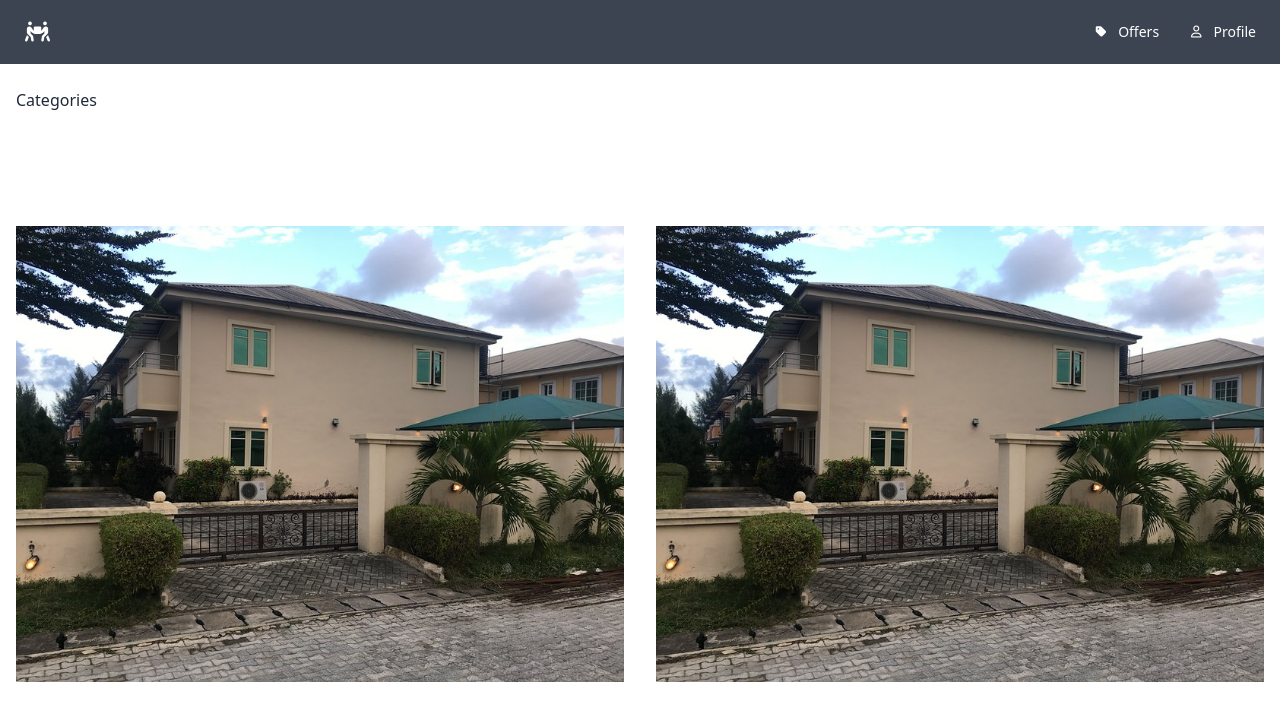
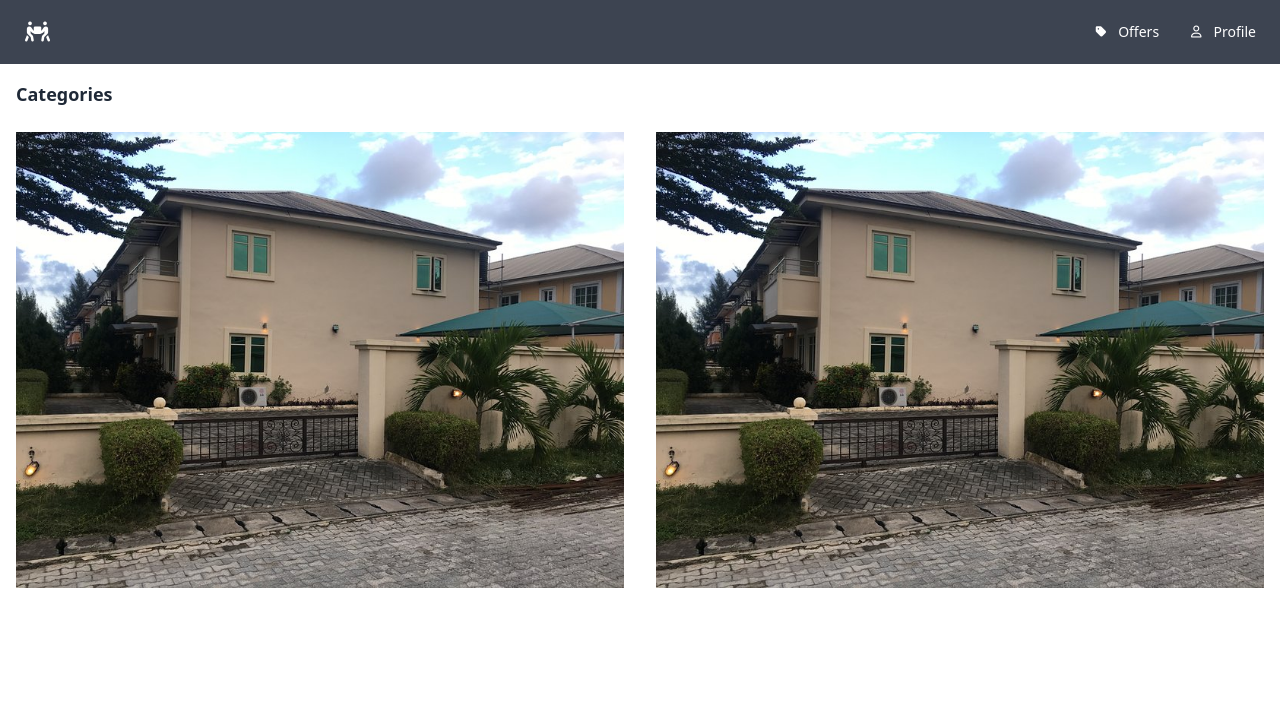
Before and after one commit to josephe44/make-we-share, a React (Create React App) app: page / in a window 1280 px wide. Shown: the top 720 px of the page. Built offline with nearby package versions, Linux system fonts and the light colour scheme; no server answers; the database is empty.

Commit message:
added home slide feature

```diff
--- a/src/Pages/Home.jsx
+++ b/src/Pages/Home.jsx
@@ -1,6 +1,7 @@
 import { useState, useEffect } from 'react'
 import { getAuth } from 'firebase/auth'
 import { Link } from 'react-router-dom'
+import HomeSlider from '../components/HomeSlider'
 import HouseIamge1 from '../assets/house-image/houseImage1.jpg'
 import HouseIamge4 from '../assets/house-image/houseImage4.jpg'
 
@@ -16,28 +17,38 @@ function Home() {
   return (
     <>
       <div className="container mx-auto">
-        <h1 className="ml-4 mt-6">Categories</h1>
-        <div className="grid grid-cols-2 gap-8 items-center mr-4 ml-4">
-          <div className="card h-1/2">
-            <Link to="/category/rent" clasName="card-body">
+        <div className="mx-4">
+          <HomeSlider />
+          <p className="font-bold text-lg my-4">Categories</p>
+          <div className="grid grid-cols-2 gap-8 items-center">
+            <div className="mt-2">
+              <div className="card lg:h-44 md:h-36 sm:h-20">
+                <Link to="/category/rent">
+                  <figure>
                     <img
                       className="w-full h-full"
                       src={HouseIamge4}
                       alt="houseImage"
                     />
+                  </figure>
                 </Link>
               </div>
-          <div className="card h-1/2">
-            <Link to="/category/share" clasName="card-body">
+              <p className="text-md font-normal my-2">Place for Rent</p>
+            </div>
+            <div className="mt-2">
+              <div className="card lg:h-44 md:h-36 sm:h-20">
+                <Link to="/category/share">
+                  <figure>
                     <img
                       className="w-full h-full"
                       src={HouseIamge4}
                       alt="houseImage"
                     />
+                  </figure>
                 </Link>
-            {/* <div className="card-title">
-              <h1 className="font-normal text-sm mt-2 ml-4">House For Share</h1>
-            </div> */}
+              </div>
+              <p className="text-md font-normal my-2">Places for share</p>
+            </div>
           </div>
         </div>
       </div>
--- /dev/null
+++ b/src/components/HomeSlider.jsx
@@ -0,0 +1,79 @@
+import { useState, useEffect } from 'react'
+import { useNavigate } from 'react-router-dom'
+import { collection, getDocs, query, orderBy, limit } from 'firebase/firestore'
+import { Swiper, SwiperSlide } from 'swiper/react'
+import { Navigation, Pagination, Scrollbar, A11y } from 'swiper'
+import { db } from '../firebase.config'
+import Spinner from './Spinner'
+import 'swiper/css/bundle'
+
+function HomeSlider() {
+  const [listings, setListings] = useState(null)
+  const [loading, setLoading] = useState(true)
+
+  const navigate = useNavigate()
+
+  useEffect(() => {
+    const fetchListings = async () => {
+      const listingRef = collection(db, 'listings')
+      const q = query(listingRef, orderBy('timestamp', 'desc'), limit(5))
+      const querySnap = await getDocs(q)
+
+      let listings = []
+
+      querySnap.forEach((doc) => {
+        return listings.push({
+          id: doc.id,
+          data: doc.data(),
+        })
+      })
+      setListings(listings)
+      setLoading(false)
+    }
+    fetchListings()
+  }, [])
+
+  if (loading) {
+    return <Spinner />
+  }
+
+  if (listings.length === 0) {
+    return <></>
+  }
+
+  return (
+    listings && (
+      <>
+        <p className='mt-8 mb-2 font-bold text-lg'>Recommended</p>
+        <Swiper
+          modules={[Navigation, Pagination, Scrollbar, A11y]}
+          slidesPerView={1}
+          pagination={{ clickable: true }}
+        >
+          {listings.map(({ data, id }) => (
+            <SwiperSlide
+              key={id}
+              onClick={() => navigate(`/category/${data.type}/${id}`)}
+            >
+              <div
+                style={{
+                  background: `url(${data.imageUrls[0]}) center center / cover no-repeat`,
+                }}
+                className="relative w-full h-72"
+              >
+                <p className="absolute top-24 p-2 max-w-full font-bold lg:text-xl md:text-lg bg-neutral text-white">{data.name}</p>
+                <p className="absolute top-36 p-2 max-w-full font-bold text-md bg-white text-neutral">
+                  ${data.discountedPrice ?? data.regularPrice}
+                  {''}
+                  {data.type === 'rent' && ' / month'}
+                </p>
+              </div>
+            </SwiperSlide>
+          ))}
+        </Swiper>
+      </>
+    )
+  )
+}
+
+export default HomeSlider
```
Lines whose indentation alone changed are shown as unchanged.
